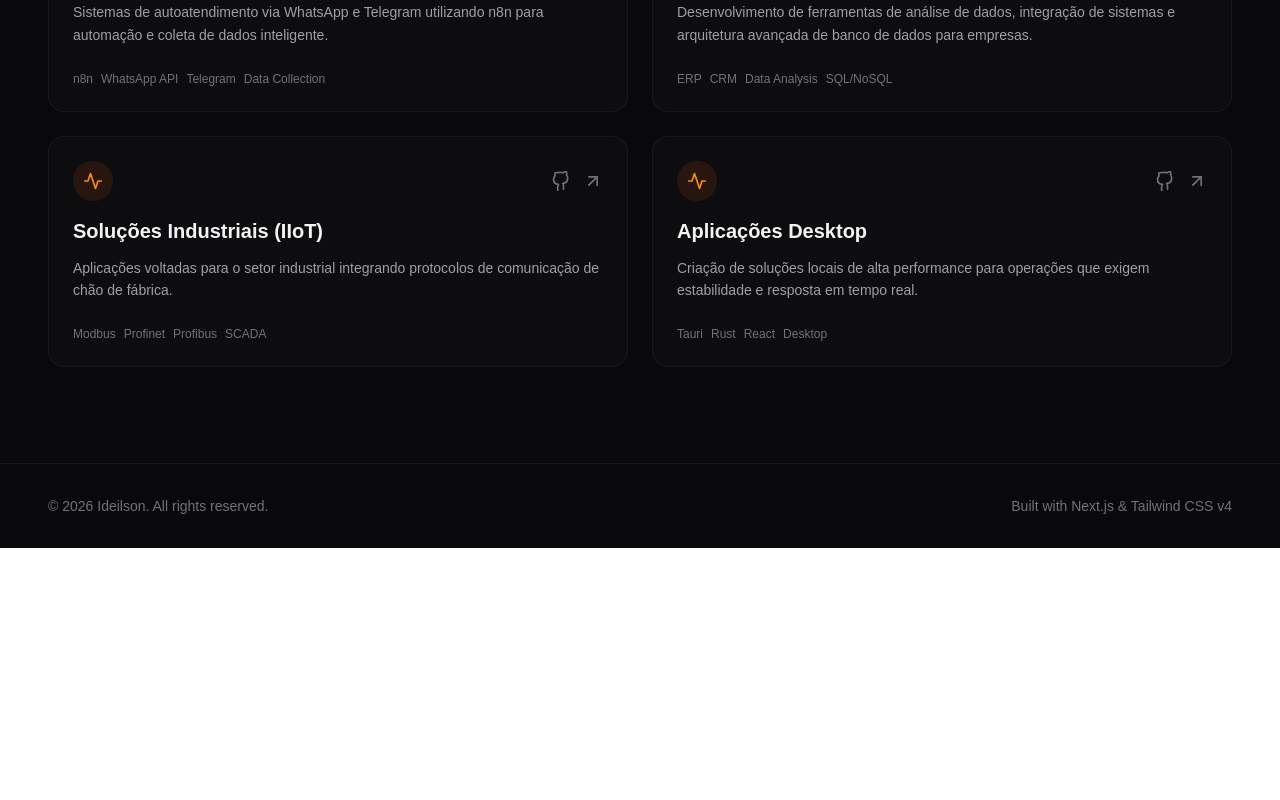
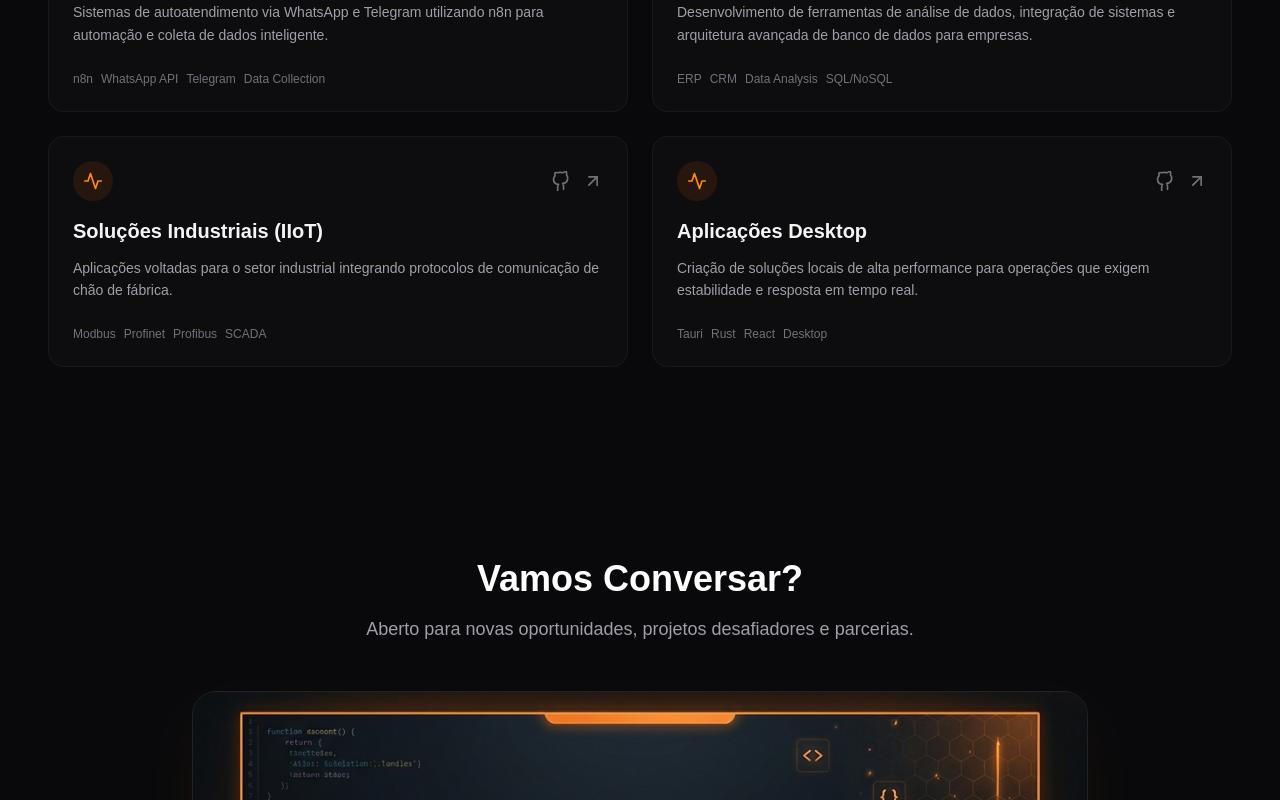
Before and after one commit to ideilsondev/ideilsondev, a Next.js app: page / in a window 1280 px wide. Shown: the part 2000-2800 px from the top of the page. Before the commit the page ends 2548 px from the top, so only its background shows below. Built offline with nearby package versions, Linux system fonts and the light colour scheme.

Commit message:
feat: add contact section with banner

```diff
--- a/src/app/page.tsx
+++ b/src/app/page.tsx
@@ -2,6 +2,7 @@ import { Navbar } from "@/components/layout/Navbar";
 import { Hero } from "@/components/sections/Hero";
 import { Experience } from "@/components/sections/Experience";
 import { Projects } from "@/components/sections/Projects";
+import { Contact } from "@/components/sections/Contact";
 
 export default function Home() {
   return (
@@ -10,6 +11,7 @@ export default function Home() {
       <Hero />
       <Experience />
       <Projects />
+      <Contact />
 
       <footer className="py-8 border-t border-white/5 mt-auto">
         <div className="max-w-7xl mx-auto px-6 md:px-12 flex flex-col md:flex-row items-center justify-between gap-4">
--- /dev/null
+++ b/src/components/sections/Contact.tsx
@@ -0,0 +1,44 @@
+"use client";
+
+import { motion } from "framer-motion";
+import Image from "next/image";
+
+export function Contact() {
+  return (
+    <section id="contact" className="py-24 relative overflow-hidden">
+      <div className="max-w-7xl mx-auto px-6 md:px-12">
+        <motion.div
+          initial={{ opacity: 0, y: 20 }}
+          whileInView={{ opacity: 1, y: 0 }}
+          viewport={{ once: true }}
+          transition={{ duration: 0.5 }}
+          className="mb-12 text-center"
+        >
+          <h2 className="text-3xl md:text-4xl font-bold text-white mb-4">Vamos Conversar?</h2>
+          <p className="text-zinc-400 max-w-2xl mx-auto text-lg">
+            Aberto para novas oportunidades, projetos desafiadores e parcerias.
+          </p>
+        </motion.div>
+
+        <motion.div
+          initial={{ opacity: 0, scale: 0.95 }}
+          whileInView={{ opacity: 1, scale: 1 }}
+          viewport={{ once: true }}
+          transition={{ duration: 0.5, delay: 0.1 }}
+          className="relative w-full max-w-4xl mx-auto rounded-3xl overflow-hidden border border-white/10 shadow-2xl shadow-orange-500/10"
+        >
+          {/* Using intrinsic aspect ratio for the banner (16:9) */}
+          <div className="relative aspect-video w-full">
+            <Image
+              src="/banner_contatos.png"
+              alt="Contatos Ideilson"
+              fill
+              className="object-cover"
+              priority
+            />
+          </div>
+        </motion.div>
+      </div>
+    </section>
+  );
+}
```
